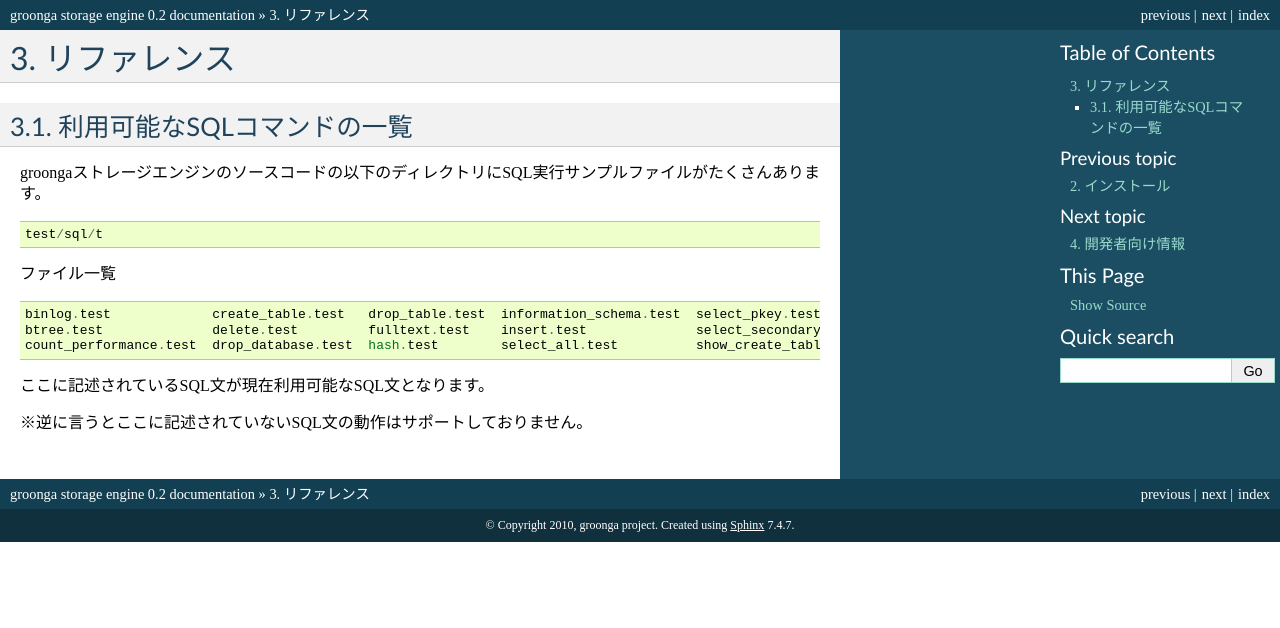
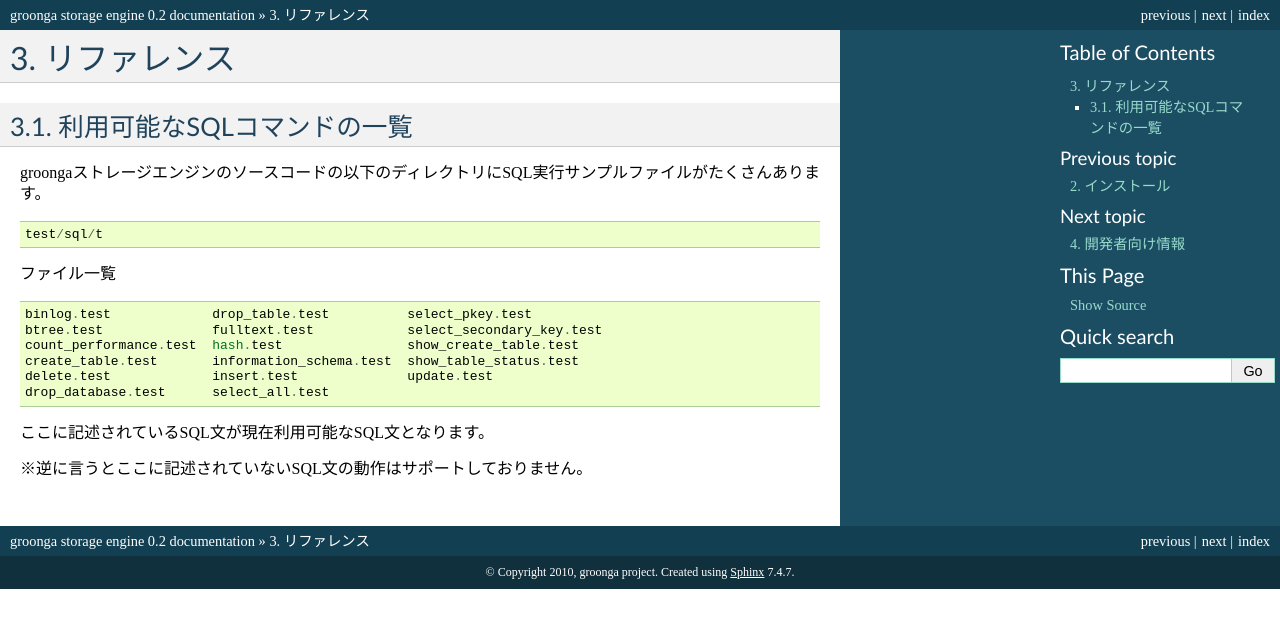
Before and after one commit to mroonga/mroonga, a Sphinx documentation site: the page built from doc/ja/source/reference.rst, in a window 1280 px wide. Shown: the top 628 px of the page. Built offline with Sphinx 7.4.7, drawn with Linux system fonts in a browser that asks for light colours.

Commit message:
update reference document.

```diff
--- a/doc/ja/source/reference.rst
+++ b/doc/ja/source/reference.rst
@@ -12,9 +12,12 @@ groongaストレージエンジンのソースコードの以下のディレク
 
 ファイル一覧 ::
 
- binlog.test             create_table.test   drop_table.test  information_schema.test  select_pkey.test           show_table_status.test
- btree.test              delete.test         fulltext.test    insert.test              select_secondary_key.test  update.test
- count_performance.test  drop_database.test  hash.test        select_all.test          show_create_table.test
+ binlog.test             drop_table.test          select_pkey.test
+ btree.test              fulltext.test            select_secondary_key.test
+ count_performance.test  hash.test                show_create_table.test
+ create_table.test       information_schema.test  show_table_status.test
+ delete.test             insert.test              update.test
+ drop_database.test      select_all.test
 
 ここに記述されているSQL文が現在利用可能なSQL文となります。
 
```
